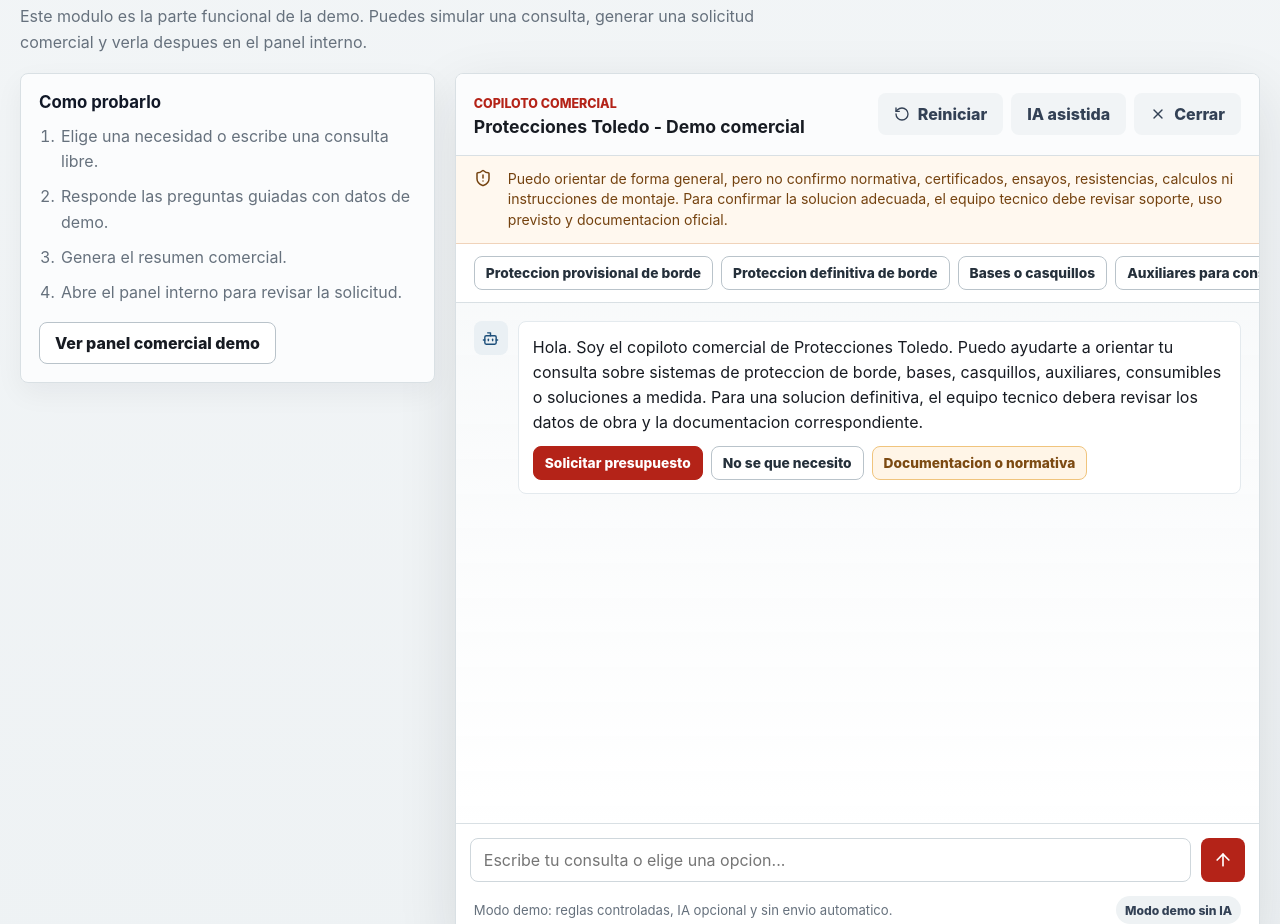
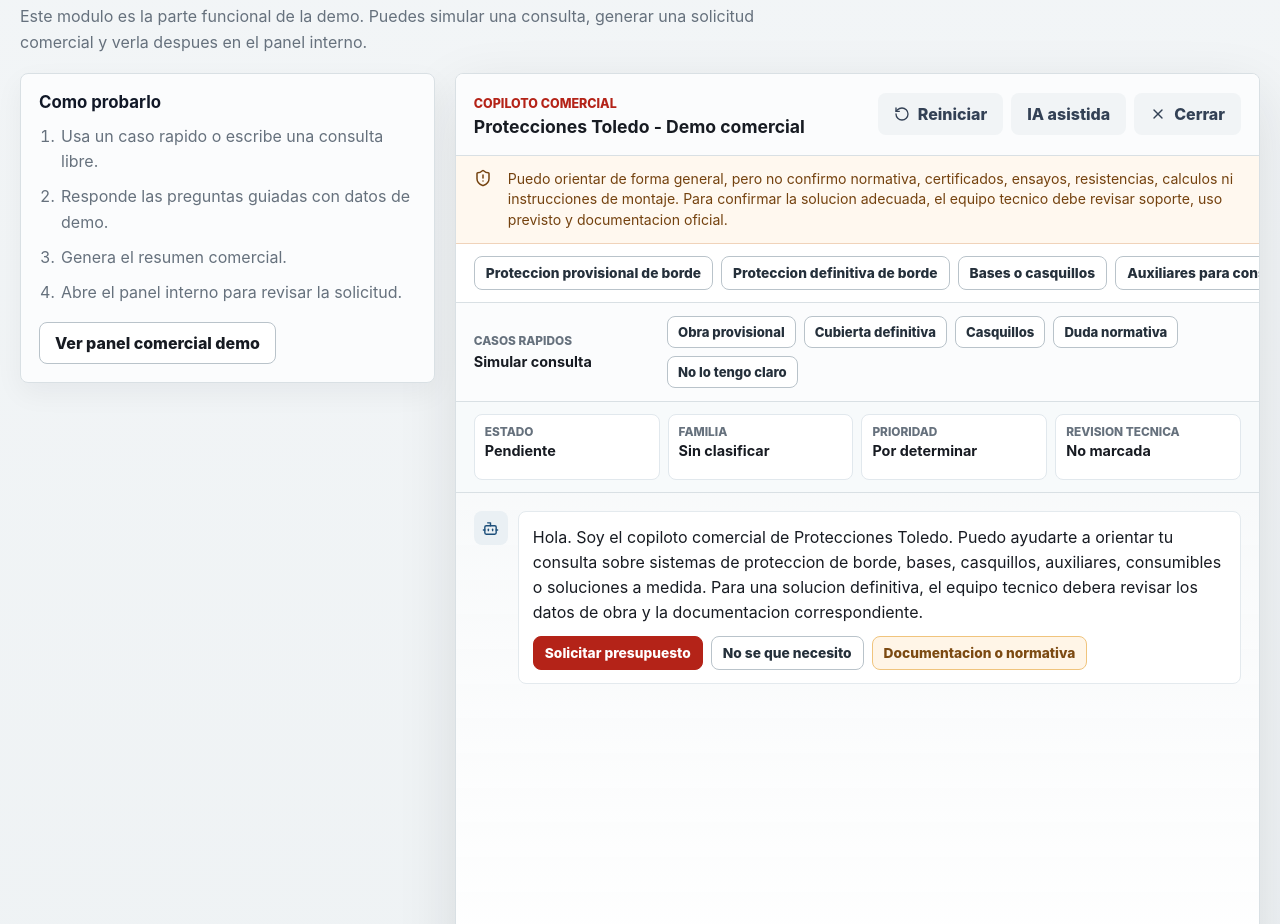
Before and after one commit to Mattortx/Practicas-Empresa-Fedeto, a React (Vite) app: page / in a window 1280 px wide. Shown: the part 2420-3344 px from the top of the page. Built offline with nearby package versions, Linux system fonts and the light colour scheme; no server answers.

Commit message:
Cambios 10

```diff
--- a/src/components/commercial-copilot/ChatWidget.tsx
+++ b/src/components/commercial-copilot/ChatWidget.tsx
@@ -31,6 +31,29 @@
 const technicalGuardrail =
   "Puedo orientar de forma general, pero no confirmo normativa, certificados, ensayos, resistencias, calculos ni instrucciones de montaje. Para confirmar la solucion adecuada, el equipo tecnico debe revisar soporte, uso previsto y documentacion oficial.";
 
+const quickDemoCases = [
+  {
+    label: "Obra provisional",
+    text: "Necesito proteger el borde de un forjado durante una obra en Toledo."
+  },
+  {
+    label: "Cubierta definitiva",
+    text: "Busco una barandilla definitiva para una cubierta industrial donde no se puede perforar."
+  },
+  {
+    label: "Casquillos",
+    text: "Necesito presupuesto para casquillos atornillables, unas 200 unidades."
+  },
+  {
+    label: "Duda normativa",
+    text: "Cumple la UNE EN 13374?"
+  },
+  {
+    label: "No lo tengo claro",
+    text: "No se que necesito, tengo una zona elevada en una nave."
+  }
+];
+
 interface ChatWidgetProps {
   onLeadGenerated?: (lead: CommercialLead) => void;
 }
@@ -58,6 +81,10 @@
       : currentStep?.placeholder ?? "Escribe tu consulta o elige una opcion...";
 
   const isInFlow = Boolean(activeFlow && currentStep);
+  const qualificationState = useMemo(
+    () => buildQualificationState(activeFlow, currentStepIndex, technicalFlags, lastAiClassification),
+    [activeFlow, currentStepIndex, lastAiClassification, technicalFlags]
+  );
 
   useEffect(() => {
     let cancelled = false;
@@ -149,7 +176,10 @@
     }
   }
 
-  async function handleFreeText(value: string) {
+  async function handleFreeText(
+    value: string,
+    contextOverride?: { activeFlowId?: string | null; currentStepId?: string | null }
+  ) {
     setAiStatus("idle");
     const flags = detectTechnicalRisk(value);
     const localFamily = classifyFamilyFromText(value);
@@ -206,8 +236,8 @@
 
     setAiStatus("thinking");
     const aiResponse = await classifyLeadWithAi(value, {
-      activeFlow: activeFlow?.id ?? null,
-      currentStep: currentStep?.id ?? null,
+      activeFlow: contextOverride?.activeFlowId ?? activeFlow?.id ?? null,
+      currentStep: contextOverride?.currentStepId ?? currentStep?.id ?? null,
       localFamily: localFamily?.id ?? "",
       localRiskFlags: flags
     });
@@ -224,6 +254,26 @@
       text: buildAiAssistantText(aiResponse.data, aiResponse.available),
       actions: buildAiActions(aiResponse.data)
     });
+  }
+
+  async function handleQuickDemoCase(text: string) {
+    if (aiStatus === "thinking") {
+      return;
+    }
+
+    setInput("");
+    setActiveFlow(null);
+    setCurrentStepIndex(0);
+    setDraft({});
+    setTechnicalFlags([]);
+    setPrivacyShown(false);
+    setLastAiClassification(undefined);
+    setActiveAiClassification(undefined);
+    setMessages([
+      welcomeMessage(),
+      { id: crypto.randomUUID(), role: "user", text }
+    ]);
+    await handleFreeText(text, { activeFlowId: null, currentStepId: null });
   }
 
   function startFlow(flowId: FlowId, aiClassification?: AILeadClassification) {
@@ -322,7 +372,13 @@
 
     appendAssistant({
       text:
-        "Solicitud preparada para el equipo comercial. En esta prueba de concepto se conserva solo de forma local o simulada.",
+        [
+          "Solicitud comercial preparada.",
+          `Familia: ${lead.productFamilyLabel}.`,
+          `Prioridad: ${lead.priority}.`,
+          `Revision tecnica: ${lead.technicalRisk ? "Si" : "No"}.`,
+          "En esta prueba de concepto se conserva solo de forma local o simulada."
+        ].join("\n"),
       lead,
       actions: [
         { label: "Ver en panel interno", value: "admin", variant: "primary" },
@@ -429,6 +485,44 @@
       </div>
 
       <NeedSelector onSelect={handleAction} />
+
+      <div className="quick-demo-panel" aria-label="Casos rapidos de prueba">
+        <div>
+          <span>Casos rapidos</span>
+          <strong>Simular consulta</strong>
+        </div>
+        <div className="quick-demo-actions">
+          {quickDemoCases.map((item) => (
+            <button
+              key={item.label}
+              type="button"
+              onClick={() => handleQuickDemoCase(item.text)}
+              disabled={aiStatus === "thinking"}
+            >
+              {item.label}
+            </button>
+          ))}
+        </div>
+      </div>
+
+      <div className="qualification-panel" aria-label="Estado de cualificacion comercial">
+        <div className="qualification-item">
+          <span>Estado</span>
+          <strong>{qualificationState.stage}</strong>
+        </div>
+        <div className="qualification-item">
+          <span>Familia</span>
+          <strong>{qualificationState.family}</strong>
+        </div>
+        <div className="qualification-item">
+          <span>Prioridad</span>
+          <strong>{qualificationState.priority}</strong>
+        </div>
+        <div className={`qualification-item ${qualificationState.technicalReview ? "qualification-warning" : ""}`}>
+          <span>Revision tecnica</span>
+          <strong>{qualificationState.technicalReview ? "Necesaria" : "No marcada"}</strong>
+        </div>
+      </div>
 
       <ChatWindow
         messages={messages}
@@ -582,6 +676,57 @@
   return familyMap[classification.family];
 }
 
+function buildQualificationState(
+  activeFlow: ConversationFlow | null,
+  currentStepIndex: number,
+  technicalFlags: TechnicalRiskFlag[],
+  classification?: AILeadClassification
+) {
+  const technicalReview = Boolean(
+    activeFlow?.technicalReviewRequired || technicalFlags.length > 0 || classification?.requiresTechnicalReview
+  );
+
+  if (activeFlow) {
+    return {
+      stage: `Paso ${Math.min(currentStepIndex + 1, activeFlow.steps.length)}/${activeFlow.steps.length}`,
+      family: activeFlow.label,
+      priority: classification?.priority ?? "Por determinar",
+      technicalReview
+    };
+  }
+
+  if (classification) {
+    return {
+      stage: classification.confidence < 0.45 ? "Ambigua" : "Clasificada",
+      family: aiFamilyLabel(classification.family),
+      priority: classification.priority,
+      technicalReview
+    };
+  }
+
+  return {
+    stage: "Pendiente",
+    family: "Sin clasificar",
+    priority: "Por determinar",
+    technicalReview
+  };
+}
+
+function aiFamilyLabel(family: AIProductFamily) {
+  const labels: Record<AIProductFamily, string> = {
+    proteccion_provisional: "Proteccion provisional",
+    proteccion_definitiva: "Proteccion definitiva",
+    bases_casquillos: "Bases y casquillos",
+    auxiliares: "Auxiliares",
+    consumibles: "Consumibles",
+    solucion_medida: "Solucion a medida",
+    documentacion_normativa: "Documentacion o normativa",
+    desconocida: "Por determinar"
+  };
+
+  return labels[family];
+}
+
 function buildLeadSummaryText(
   localSummaryText: string,
   aiSummary: AILeadSummary,
--- a/src/components/commercial-copilot/LeadSummary.tsx
+++ b/src/components/commercial-copilot/LeadSummary.tsx
@@ -1,6 +1,6 @@
 import { Clipboard, ExternalLink, Mail } from "lucide-react";
 import type { CommercialLead } from "../../types/commercialCopilot";
-import { PriorityBadge } from "../ui/Badge";
+import { Badge, PriorityBadge } from "../ui/Badge";
 
 interface LeadSummaryProps {
   lead: CommercialLead;
@@ -16,10 +16,33 @@
     <section className="lead-summary-card" aria-label="Resumen comercial generado">
       <div className="lead-summary-head">
         <div>
-          <span>Resumen comercial</span>
+          <span>Solicitud preparada</span>
           <strong>{lead.productFamilyLabel}</strong>
         </div>
-        <PriorityBadge priority={lead.priority} />
+        <div className="lead-summary-badges">
+          <PriorityBadge priority={lead.priority} />
+          <Badge tone={lead.technicalRisk ? "orange" : "green"}>
+            {lead.technicalRisk ? "Revision tecnica necesaria" : "Consulta comercial"}
+          </Badge>
+        </div>
+      </div>
+      <div className="lead-summary-highlights">
+        <div>
+          <span>Cliente</span>
+          <strong>{lead.summary.name}</strong>
+        </div>
+        <div>
+          <span>Empresa</span>
+          <strong>{lead.summary.company}</strong>
+        </div>
+        <div>
+          <span>Urgencia</span>
+          <strong>{lead.summary.urgency}</strong>
+        </div>
+        <div>
+          <span>Siguiente accion</span>
+          <strong>{lead.summary.nextAction}</strong>
+        </div>
       </div>
       <pre>{lead.summaryText}</pre>
       <div className="summary-toolbar">
--- a/src/pages/PublicDemoPage.tsx
+++ b/src/pages/PublicDemoPage.tsx
@@ -172,7 +172,7 @@
           <aside className="demo-guide-card" aria-label="Guia breve de uso">
             <strong>Como probarlo</strong>
             <ol>
-              <li>Elige una necesidad o escribe una consulta libre.</li>
+              <li>Usa un caso rapido o escribe una consulta libre.</li>
               <li>Responde las preguntas guiadas con datos de demo.</li>
               <li>Genera el resumen comercial.</li>
               <li>Abre el panel interno para revisar la solicitud.</li>
--- a/src/styles.css
+++ b/src/styles.css
@@ -605,6 +605,87 @@
   background: #ffffff;
 }
 
+.quick-demo-panel {
+  display: grid;
+  grid-template-columns: minmax(140px, 0.24fr) minmax(0, 0.76fr);
+  gap: 12px;
+  align-items: center;
+  padding: 13px 18px;
+  border-bottom: 1px solid var(--line);
+  background: #fbfcfd;
+}
+
+.quick-demo-panel span,
+.qualification-item span {
+  display: block;
+  margin-bottom: 3px;
+  color: var(--muted);
+  font-size: 0.74rem;
+  font-weight: 850;
+  text-transform: uppercase;
+}
+
+.quick-demo-panel strong,
+.qualification-item strong {
+  color: var(--ink);
+  font-size: 0.9rem;
+}
+
+.quick-demo-actions {
+  display: flex;
+  flex-wrap: wrap;
+  gap: 8px;
+}
+
+.quick-demo-actions button {
+  min-height: 32px;
+  padding: 0 10px;
+  border: 1px solid var(--line-strong);
+  border-radius: 8px;
+  background: #ffffff;
+  color: #25303b;
+  cursor: pointer;
+  font-size: 0.82rem;
+  font-weight: 800;
+}
+
+.quick-demo-actions button:hover {
+  border-color: var(--red);
+  color: var(--red);
+}
+
+.quick-demo-actions button:disabled {
+  cursor: not-allowed;
+  opacity: 0.56;
+}
+
+.qualification-panel {
+  display: grid;
+  grid-template-columns: repeat(4, minmax(0, 1fr));
+  gap: 8px;
+  padding: 12px 18px;
+  border-bottom: 1px solid var(--line);
+  background: #f7fafb;
+}
+
+.qualification-item {
+  min-height: 66px;
+  padding: 10px;
+  border: 1px solid #e1e8ed;
+  border-radius: 8px;
+  background: #ffffff;
+}
+
+.qualification-item strong {
+  display: block;
+  overflow-wrap: anywhere;
+}
+
+.qualification-warning {
+  border-color: #f0c47d;
+  background: #fff8ef;
+}
+
 .need-option,
 .message-action {
   flex: 0 0 auto;
@@ -786,9 +867,49 @@
   border-bottom: 1px solid var(--line);
 }
 
+.lead-summary-badges {
+  display: flex;
+  flex-wrap: wrap;
+  gap: 8px;
+  justify-content: flex-end;
+}
+
 .lead-summary-head strong {
   display: block;
   margin-top: 3px;
+}
+
+.lead-summary-highlights {
+  display: grid;
+  grid-template-columns: repeat(2, minmax(0, 1fr));
+  gap: 8px;
+  padding: 12px;
+  border-bottom: 1px solid var(--line);
+  background: #ffffff;
+}
+
+.lead-summary-highlights div {
+  padding: 10px;
+  border: 1px solid #e1e8ed;
+  border-radius: 8px;
+  background: #fbfcfd;
+}
+
+.lead-summary-highlights span {
+  display: block;
+  margin-bottom: 4px;
+  color: var(--muted);
+  font-size: 0.74rem;
+  font-weight: 850;
+  text-transform: uppercase;
+}
+
+.lead-summary-highlights strong {
+  display: block;
+  color: var(--slate);
+  font-size: 0.86rem;
+  line-height: 1.35;
+  overflow-wrap: anywhere;
 }
 
 .lead-summary-card pre,
@@ -1236,6 +1357,10 @@
     grid-template-columns: repeat(2, minmax(0, 1fr));
   }
 
+  .qualification-panel {
+    grid-template-columns: repeat(2, minmax(0, 1fr));
+  }
+
   .family-grid {
     grid-template-columns: repeat(2, minmax(0, 1fr));
   }
@@ -1272,6 +1397,9 @@
   .family-grid,
   .poc-grid,
   .admin-metrics,
+  .quick-demo-panel,
+  .qualification-panel,
+  .lead-summary-highlights,
   .detail-grid {
     grid-template-columns: 1fr;
   }
```
